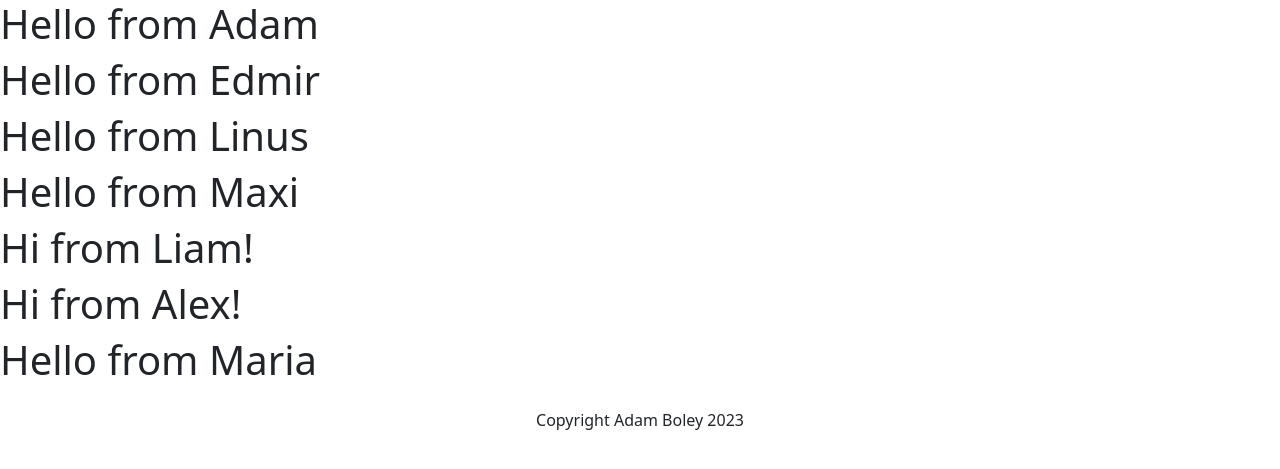
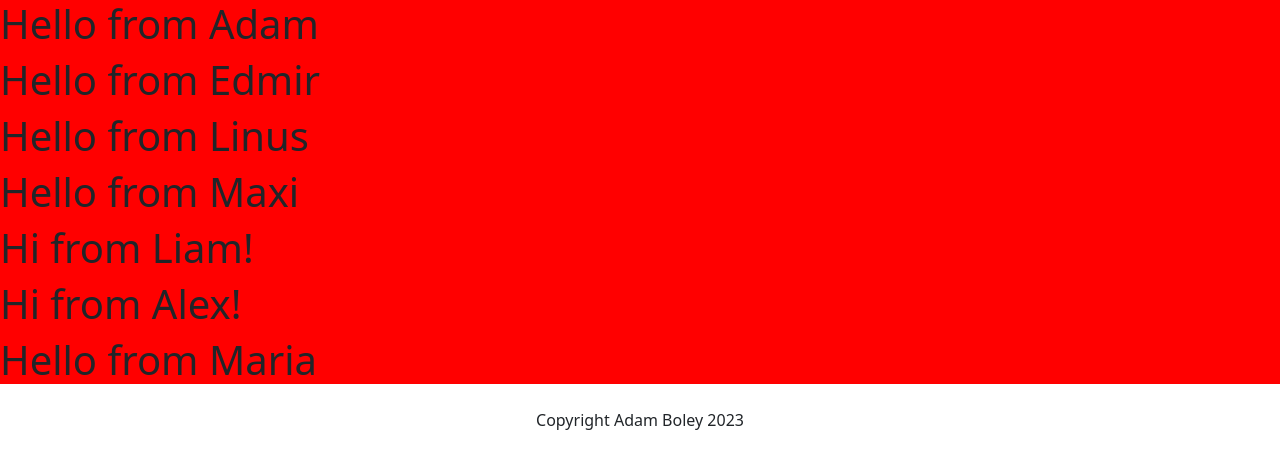
Before and after one commit to lpewton/Feb-2023-Hackathon, a Django app: page / in a window 1280 px wide. Shown: the top 469 px of the page. Run offline with Django 3.2, Linux system fonts and the light colour scheme; data that the repository does not hold is empty.

Commit message:
test css file collection

```diff
--- a/static/css/style.css
+++ b/static/css/style.css
@@ -0,0 +1,3 @@
+.bg-red {
+    background-color: red;
+}
--- a/templates/index.html
+++ b/templates/index.html
@@ -1,7 +1,7 @@
 {% extends 'base.html' %}
 
 {% block content %}
-
+<div class="bg-red">
     <h1>Hello from Adam</h1>
     <h1>Hello from Edmir</h1>
     <h1>Hello from Linus</h1>
@@ -9,6 +9,8 @@
     <h1>Hi from Liam!</h1>
     <h1>Hi from Alex!</h1>
     <h1>Hello from Maria</h1>
+</div>
+
 
 <div class="container">
     <div class="row">
```
Lines whose indentation alone changed are shown as unchanged.
